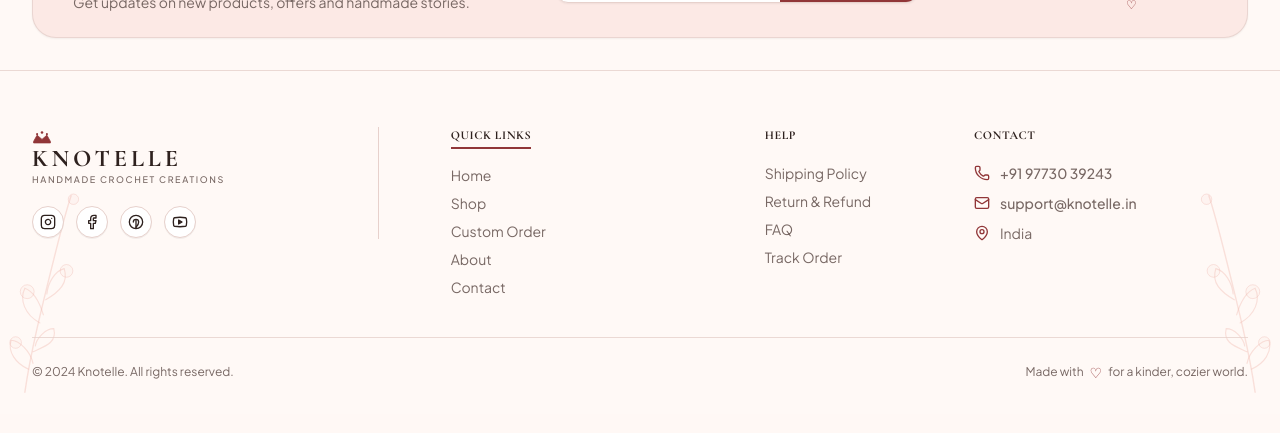
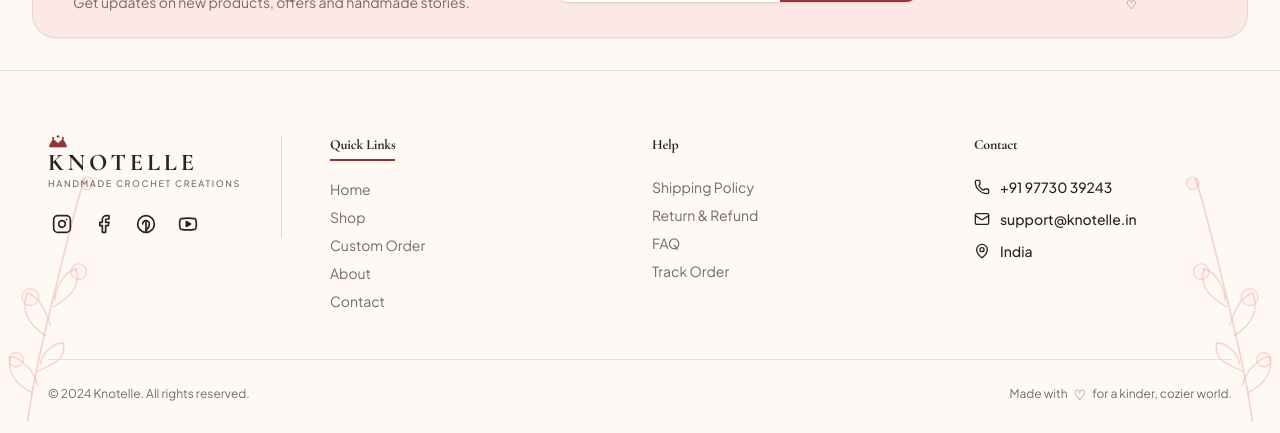
Before and after one commit to krina-jani/Knotelle-crochetwebiste, a Next.js app: page / in a window 1280 px wide. Shown: the part 4599-5032 px from the top of the page. Built offline with nearby package versions, Linux system fonts and the light colour scheme.

Commit message:
feat: match Footer layout, divider, social icons and contact spacing exactly to design reference

```diff
--- a/src/components/layout/Footer.tsx
+++ b/src/components/layout/Footer.tsx
@@ -12,77 +12,77 @@ import { Phone, Mail, MapPin } from "lucide-react";
 
 export function Footer() {
   return (
-    <footer className="relative bg-[#FFF9F6] border-t border-[#E7D1CC]/80 pt-12 sm:pt-14 pb-8 text-[#2E211E] overflow-hidden">
+    <footer className="relative bg-[#FFF9F6] border-t border-[#E7D1CC]/70 pt-12 sm:pt-16 pb-8 text-[#2E211E] overflow-hidden">
 
-      {/* Botanical Floral Line Art on Far Left & Far Right */}
-      <div className="absolute left-0 bottom-4 text-[#EFB8B0]/40 pointer-events-none hidden md:block">
-        <BotanicalSideBranch className="w-20 sm:w-24 h-44 sm:h-52" />
+      {/* Delicate Botanical Floral Branches on Far Left & Far Right Edges */}
+      <div className="absolute -left-2 bottom-2 text-[#EFB8B0]/60 pointer-events-none hidden md:block">
+        <BotanicalSideBranch className="w-24 lg:w-32 h-52 lg:h-64" />
       </div>
-      <div className="absolute right-0 bottom-4 text-[#EFB8B0]/40 pointer-events-none transform scale-x-[-1] hidden md:block">
-        <BotanicalSideBranch className="w-20 sm:w-24 h-44 sm:h-52" />
+      <div className="absolute -right-2 bottom-2 text-[#EFB8B0]/60 pointer-events-none transform scale-x-[-1] hidden md:block">
+        <BotanicalSideBranch className="w-24 lg:w-32 h-52 lg:h-64" />
       </div>
 
-      <div className="max-w-7xl mx-auto px-4 sm:px-6 lg:px-8 relative z-10">
+      <div className="max-w-7xl mx-auto px-4 sm:px-6 lg:px-12 relative z-10">
 
-        {/* Main 4-Column Grid */}
-        <div className="grid grid-cols-1 sm:grid-cols-2 lg:grid-cols-12 gap-8 lg:gap-10 mb-10 items-start">
+        {/* Main Columns Container */}
+        <div className="flex flex-col lg:flex-row items-start justify-between gap-8 lg:gap-12 mb-12">
 
-          {/* Column 1: Brand & Socials (Spans 4 cols on lg) */}
-          <div className="lg:col-span-4 flex items-start justify-between pr-0 lg:pr-8">
-            <div className="space-y-4">
+          {/* Left Block: Brand Identity + Socials */}
+          <div className="flex flex-col items-start space-y-4 lg:pr-10 lg:border-r lg:border-[#E7D1CC] shrink-0 w-full lg:w-auto">
             <Link href="/" className="inline-block">
               <KnotelleCrownLogo className="items-start text-left" />
             </Link>
 
-              {/* Social Links matching screenshot */}
-              <div className="flex items-center gap-3 pt-1">
+            {/* Social Media Icons Row */}
+            <div className="flex items-center gap-3.5 pt-1 text-[#2E211E]">
               <a
                 href="https://instagram.com/knotelleindia"
                 target="_blank"
                 rel="noopener noreferrer"
                 aria-label="Instagram"
-                  className="w-8 h-8 rounded-full bg-white border border-[#E7D1CC] flex items-center justify-center text-[#2E211E] hover:bg-[#913638] hover:text-white hover:border-[#913638] transition-all shadow-2xs active:scale-95"
+                className="w-7 h-7 flex items-center justify-center text-[#2E211E] hover:text-[#913638] transition-colors active:scale-95"
               >
-                  <InstagramIcon className="w-4 h-4" />
+                <InstagramIcon className="w-5 h-5" />
               </a>
               <a
                 href="https://facebook.com/knotelleindia"
                 target="_blank"
                 rel="noopener noreferrer"
                 aria-label="Facebook"
-                  className="w-8 h-8 rounded-full bg-white border border-[#E7D1CC] flex items-center justify-center text-[#2E211E] hover:bg-[#913638] hover:text-white hover:border-[#913638] transition-all shadow-2xs active:scale-95"
+                className="w-7 h-7 flex items-center justify-center text-[#2E211E] hover:text-[#913638] transition-colors active:scale-95"
               >
-                  <FacebookIcon className="w-4 h-4" />
+                <FacebookIcon className="w-5 h-5" />
               </a>
               <a
                 href="https://pinterest.com/knotelleindia"
                 target="_blank"
                 rel="noopener noreferrer"
                 aria-label="Pinterest"
-                  className="w-8 h-8 rounded-full bg-white border border-[#E7D1CC] flex items-center justify-center text-[#2E211E] hover:bg-[#913638] hover:text-white hover:border-[#913638] transition-all shadow-2xs active:scale-95"
+                className="w-7 h-7 flex items-center justify-center text-[#2E211E] hover:text-[#913638] transition-colors active:scale-95"
               >
-                  <PinterestIcon className="w-4 h-4" />
+                <PinterestIcon className="w-5 h-5" />
               </a>
               <a
                 href="https://youtube.com/@knotelleindia"
                 target="_blank"
                 rel="noopener noreferrer"
                 aria-label="YouTube"
-                  className="w-8 h-8 rounded-full bg-white border border-[#E7D1CC] flex items-center justify-center text-[#2E211E] hover:bg-[#913638] hover:text-white hover:border-[#913638] transition-all shadow-2xs active:scale-95"
+                className="w-7 h-7 flex items-center justify-center text-[#2E211E] hover:text-[#913638] transition-colors active:scale-95"
               >
-                  <YouTubeIcon className="w-4 h-4" />
+                <YouTubeIcon className="w-5 h-5" />
               </a>
             </div>
           </div>
 
-            {/* Vertical Divider Line after Column 1 on Desktop */}
-            <div className="hidden lg:block w-px h-28 bg-[#E7D1CC] self-center ml-auto" />
-          </div>
+          {/* Right Columns Grid: Quick Links, Help, Contact */}
+          <div className="grid grid-cols-1 sm:grid-cols-3 gap-8 sm:gap-10 lg:gap-16 w-full flex-1">
 
-          {/* Column 2: Quick Links (Spans 2.5 cols on lg) */}
-          <div className="lg:col-span-3 space-y-3">
-            <h4 className="font-bold text-xs uppercase tracking-wider text-[#2E211E] border-b-2 border-[#913638] pb-1 w-fit">
+            {/* Column 1: Quick Links */}
+            <div className="space-y-3.5">
+              <h4 className="font-bold text-sm text-[#2E211E]">
+                <span className="border-b-2 border-[#913638] pb-1 inline-block">
                   Quick Links
+                </span>
               </h4>
               <ul className="space-y-2 text-xs sm:text-sm text-[#786864] pt-1">
                 <li>
@@ -113,9 +113,9 @@ export function Footer() {
               </ul>
             </div>
 
-          {/* Column 3: Help (Spans 2.5 cols on lg) */}
-          <div className="lg:col-span-2 space-y-3">
-            <h4 className="font-bold text-xs uppercase tracking-wider text-[#2E211E] pb-1 w-fit">
+            {/* Column 2: Help */}
+            <div className="space-y-3.5">
+              <h4 className="font-bold text-sm text-[#2E211E] pb-1">
                 Help
               </h4>
               <ul className="space-y-2 text-xs sm:text-sm text-[#786864] pt-1">
@@ -142,35 +142,37 @@ export function Footer() {
               </ul>
             </div>
 
-          {/* Column 4: Contact (Spans 3 cols on lg) */}
-          <div className="lg:col-span-3 space-y-3">
-            <h4 className="font-bold text-xs uppercase tracking-wider text-[#2E211E] pb-1 w-fit">
+            {/* Column 3: Contact */}
+            <div className="space-y-3.5">
+              <h4 className="font-bold text-sm text-[#2E211E] pb-1">
                 Contact
               </h4>
-            <div className="space-y-2.5 text-xs sm:text-sm text-[#786864] pt-1">
+              <div className="space-y-3 text-xs sm:text-sm text-[#786864] pt-1">
                 <p className="flex items-center gap-2.5">
-                <Phone className="w-4 h-4 text-[#913638] shrink-0" />
-                <a href="tel:+919773039243" className="hover:text-[#913638] transition-colors font-medium">
+                  <Phone className="w-4 h-4 text-[#2E211E] shrink-0" />
+                  <a href="tel:+919773039243" className="hover:text-[#913638] transition-colors font-medium text-[#2E211E]">
                     +91 97730 39243
                   </a>
                 </p>
                 <p className="flex items-center gap-2.5">
-                <Mail className="w-4 h-4 text-[#913638] shrink-0" />
-                <a href="mailto:support@knotelle.in" className="hover:text-[#913638] transition-colors font-medium">
+                  <Mail className="w-4 h-4 text-[#2E211E] shrink-0" />
+                  <a href="mailto:support@knotelle.in" className="hover:text-[#913638] transition-colors font-medium text-[#2E211E]">
                     support@knotelle.in
                   </a>
                 </p>
                 <p className="flex items-center gap-2.5">
-                <MapPin className="w-4 h-4 text-[#913638] shrink-0" />
-                <span>India</span>
+                  <MapPin className="w-4 h-4 text-[#2E211E] shrink-0" />
+                  <span className="font-medium text-[#2E211E]">India</span>
                 </p>
               </div>
             </div>
 
           </div>
 
+        </div>
+
         {/* Bottom Bar matching screenshot */}
-        <div className="pt-6 border-t border-[#E7D1CC]/80 flex flex-col sm:flex-row items-center justify-between gap-3 text-xs text-[#786864]">
+        <div className="pt-6 border-t border-[#E7D1CC]/70 flex flex-col sm:flex-row items-center justify-between gap-3 text-xs text-[#786864]">
           <p>© 2024 Knotelle. All rights reserved.</p>
 
           <p className="flex items-center gap-1.5">
```
Lines whose indentation alone changed are shown as unchanged.
